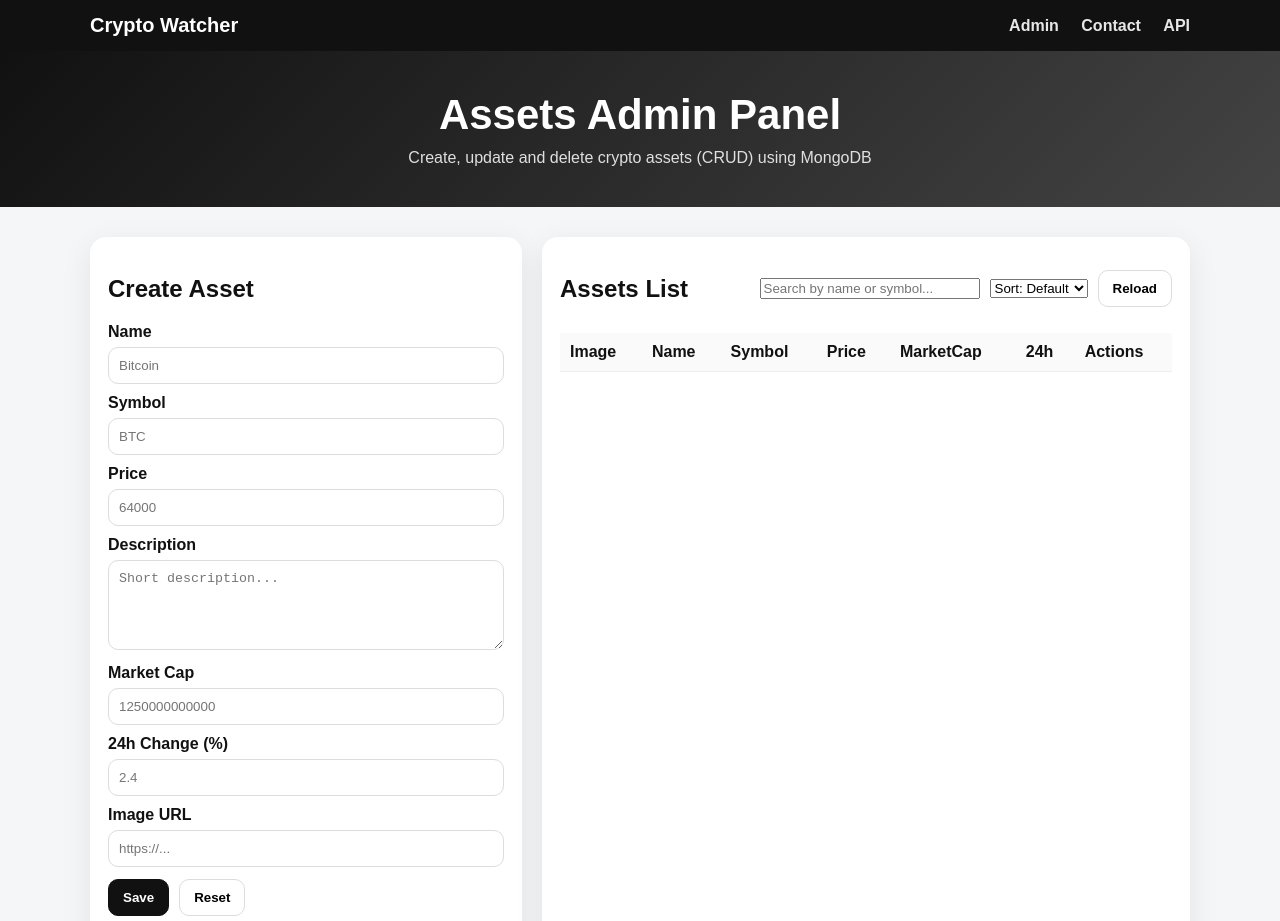
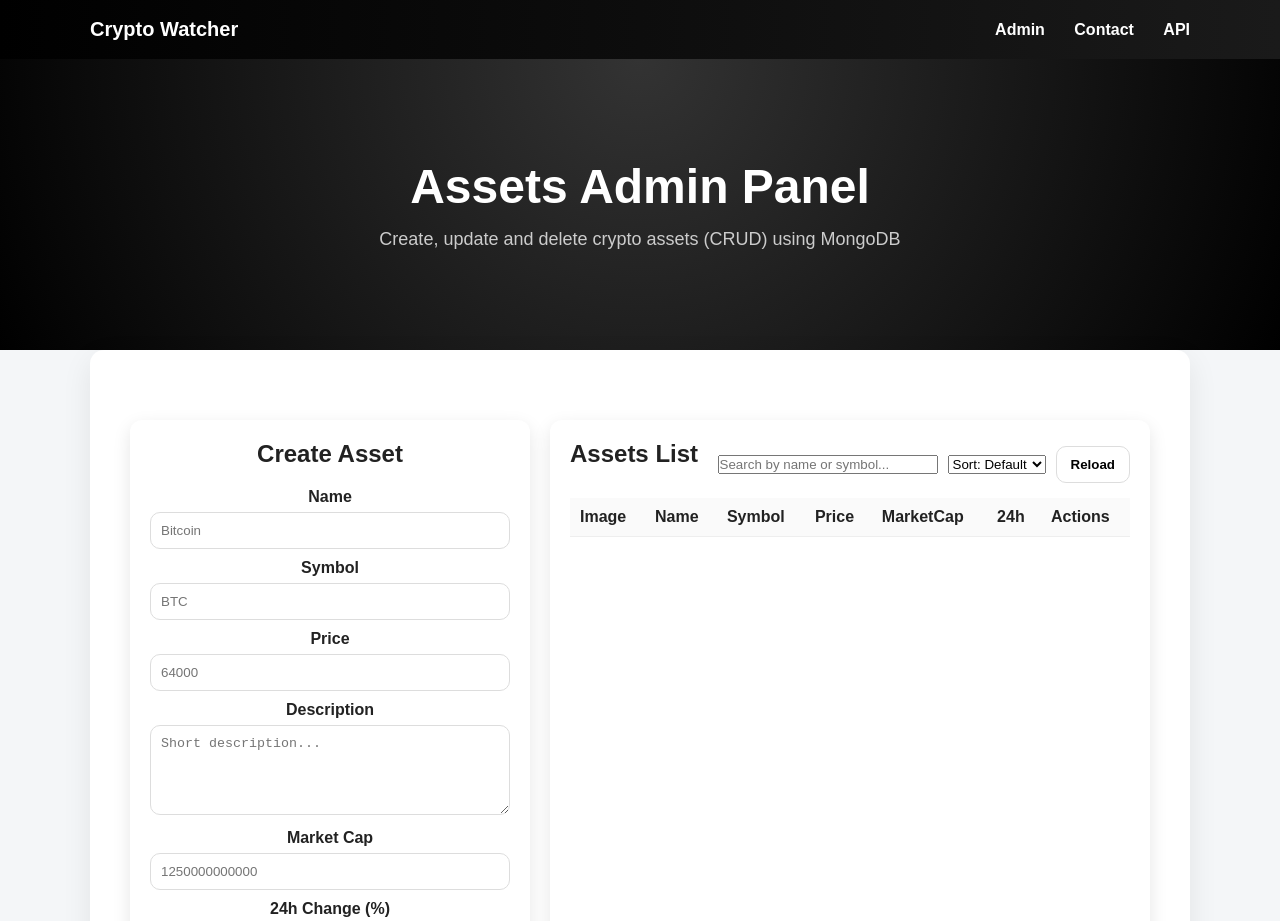
Before and after one commit to Aktoore/as3.2, a website: page views/admin.html in a window 1280 px wide. Shown: the top 921 px of the page. Drawn offline with Linux system fonts and the light colour scheme; no server answers.

Commit message:
Fix styles for home and admin

```diff
--- a/public/style.css
+++ b/public/style.css
@@ -1,28 +1,157 @@
-* { box-sizing: border-box; }
-body { margin: 0; font-family: Arial, sans-serif; background: #f4f6f8; color: #111; }
 
-.container { width: min(1100px, 92%); margin: 0 auto; }
+* {
+  box-sizing: border-box;
+  margin: 0;
+  padding: 0;
+}
 
-.topbar { background: #111; color: #fff; padding: 14px 0; }
-.topbar-inner { display: flex; align-items: center; justify-content: space-between; }
-.logo { font-weight: 800; font-size: 20px; }
-.nav a { color: #fff; text-decoration: none; margin-left: 18px; font-weight: 600; opacity: .9; }
-.nav a:hover { opacity: 1; }
+body {
+  font-family: Arial, Helvetica, sans-serif;
+  background: #f4f6f8;
+  color: #222;
+  min-height: 100vh;
+  display: flex;
+  flex-direction: column;
+}
 
-.hero { background: linear-gradient(135deg, #111, #444); color: #fff; padding: 40px 0; text-align: center; }
-.hero h1 { margin: 0 0 10px; font-size: 42px; }
-.hero p { margin: 0; opacity: .85; }
 
-.grid-2 { display: grid; grid-template-columns: 1fr 1.5fr; gap: 20px; padding: 30px 0; }
-.card { background: #fff; border-radius: 16px; padding: 18px; box-shadow: 0 8px 30px rgba(0,0,0,.08); }
+header {
+  background: linear-gradient(90deg, #000, #1a1a1a);
+  padding: 18px 40px;
+}
 
-.form label { display: block; margin: 10px 0 6px; font-weight: 700; }
-.form input, .form textarea, .form select {
-  width: 100%; padding: 10px; border: 1px solid #ddd; border-radius: 10px;
+.nav-container,
+.topbar-inner {
+  max-width: 1200px;
+  margin: 0 auto;
+  display: flex;
+  justify-content: space-between;
+  align-items: center;
 }
-.form textarea { min-height: 90px; resize: vertical; }
 
-.actions { display: flex; gap: 10px; margin-top: 12px; }
+.logo {
+  color: white;
+  font-size: 20px;
+  font-weight: bold;
+}
+
+nav a,
+.nav a {
+  color: white;
+  text-decoration: none;
+  margin-left: 25px;
+  font-weight: 600;
+}
+
+nav a:hover,
+.nav a:hover {
+  text-decoration: underline;
+}
+
+
+.hero {
+  background: radial-gradient(circle at top, #333, #000);
+  color: white;
+  text-align: center;
+  padding: 100px 20px;
+}
+
+.hero h1 {
+  font-size: 48px;
+  margin-bottom: 15px;
+}
+
+.hero p {
+  font-size: 18px;
+  color: #ccc;
+}
+
+
+main {
+  max-width: 1100px;
+  margin: 60px auto;
+  background: white;
+  padding: 40px;
+  border-radius: 14px;
+  box-shadow: 0 10px 30px rgba(0,0,0,0.08);
+}
+
+h1, h2 {
+  text-align: center;
+  margin-bottom: 20px;
+}
+
+
+.card-grid {
+  display: grid;
+  grid-template-columns: repeat(auto-fit, minmax(240px, 1fr));
+  gap: 25px;
+}
+
+.card {
+  background: #fff;
+  border-radius: 12px;
+  box-shadow: 0 6px 18px rgba(0,0,0,0.1);
+  padding: 20px;
+  text-align: center;
+}
+
+.card img {
+  width: 100%;
+  border-radius: 10px;
+  margin-bottom: 15px;
+}
+
+.card a {
+  color: #0066ff;
+  font-weight: bold;
+  text-decoration: none;
+}
+
+.card a:hover {
+  text-decoration: underline;
+}
+
+
+.container {
+  width: min(1100px, 92%);
+  margin: 0 auto;
+}
+
+.grid-2 {
+  display: grid;
+  grid-template-columns: 1fr 1.5fr;
+  gap: 20px;
+  padding: 30px 0;
+}
+
+
+.form label {
+  display: block;
+  margin: 10px 0 6px;
+  font-weight: 700;
+}
+
+.form input,
+.form textarea,
+.form select {
+  width: 100%;
+  padding: 10px;
+  border: 1px solid #ddd;
+  border-radius: 10px;
+}
+
+.form textarea {
+  min-height: 90px;
+  resize: vertical;
+}
+
+
+.actions {
+  display: flex;
+  gap: 10px;
+  margin-top: 12px;
+}
 
 .btn {
   border: 1px solid #ddd;
@@ -32,31 +161,93 @@
   cursor: pointer;
   font-weight: 700;
 }
-.btn.primary { background: #111; color: #fff; border-color: #111; }
-.btn.danger { background: #ffefef; border-color: #ffbcbc; }
-.btn.small { padding: 6px 10px; font-size: 13px; }
 
-.table-top { display: flex; justify-content: space-between; align-items: center; gap: 12px; }
-.filters { display: flex; gap: 10px; align-items: center; }
-.filters input { width: 220px; }
+.btn.primary {
+  background: #111;
+  color: #fff;
+  border-color: #111;
+}
 
-.table-wrap { overflow-x: auto; margin-top: 10px; }
-.table { width: 100%; border-collapse: collapse; }
-.table th, .table td { padding: 10px; border-bottom: 1px solid #eee; text-align: left; }
-.table th { background: #fafafa; }
+.btn.danger {
+  background: #ffefef;
+  border-color: #ffbcbc;
+}
 
-.mini-img { width: 60px; height: 45px; object-fit: cover; border-radius: 10px; }
+.btn.small {
+  padding: 6px 10px;
+  font-size: 13px;
+}
 
-.links-card { margin-bottom: 30px; }
-.links { display: flex; flex-wrap: wrap; gap: 12px; }
-.links a { color: #111; font-weight: 700; text-decoration: none; border-bottom: 2px solid #111; }
+.table-top {
+  display: flex;
+  justify-content: space-between;
+  align-items: center;
+  gap: 12px;
+}
 
-.muted { color: #666; font-size: 14px; margin-top: 10px; }
+.filters {
+  display: flex;
+  gap: 10px;
+  align-items: center;
+}
 
-.footer { background: #111; color: #fff; text-align: center; padding: 16px; margin-top: 30px; opacity: .95; }
+.filters input {
+  width: 220px;
+}
+
+.table-wrap {
+  overflow-x: auto;
+  margin-top: 10px;
+}
+
+.table {
+  width: 100%;
+  border-collapse: collapse;
+}
+
+.table th,
+.table td {
+  padding: 10px;
+  border-bottom: 1px solid #eee;
+  text-align: left;
+}
+
+.table th {
+  background: #fafafa;
+}
+
+.mini-img {
+  width: 60px;
+  height: 45px;
+  object-fit: cover;
+  border-radius: 10px;
+}
+
+footer,
+.footer {
+  margin-top: auto;
+  background: linear-gradient(90deg, #000, #1a1a1a);
+  color: #aaa;
+  text-align: center;
+  padding: 20px 0;
+}
 
 @media (max-width: 900px) {
-  .grid-2 { grid-template-columns: 1fr; }
-  .filters { flex-direction: column; align-items: stretch; }
-  .filters input { width: 100%; }
+  .grid-2 {
+    grid-template-columns: 1fr;
+  }
+
+  .filters {
+    flex-direction: column;
+    align-items: stretch;
+  }
+
+  .filters input {
+    width: 100%;
+  }
+
+  main {
+    margin: 30px 14px;
+    padding: 26px;
+  }
 }
```
